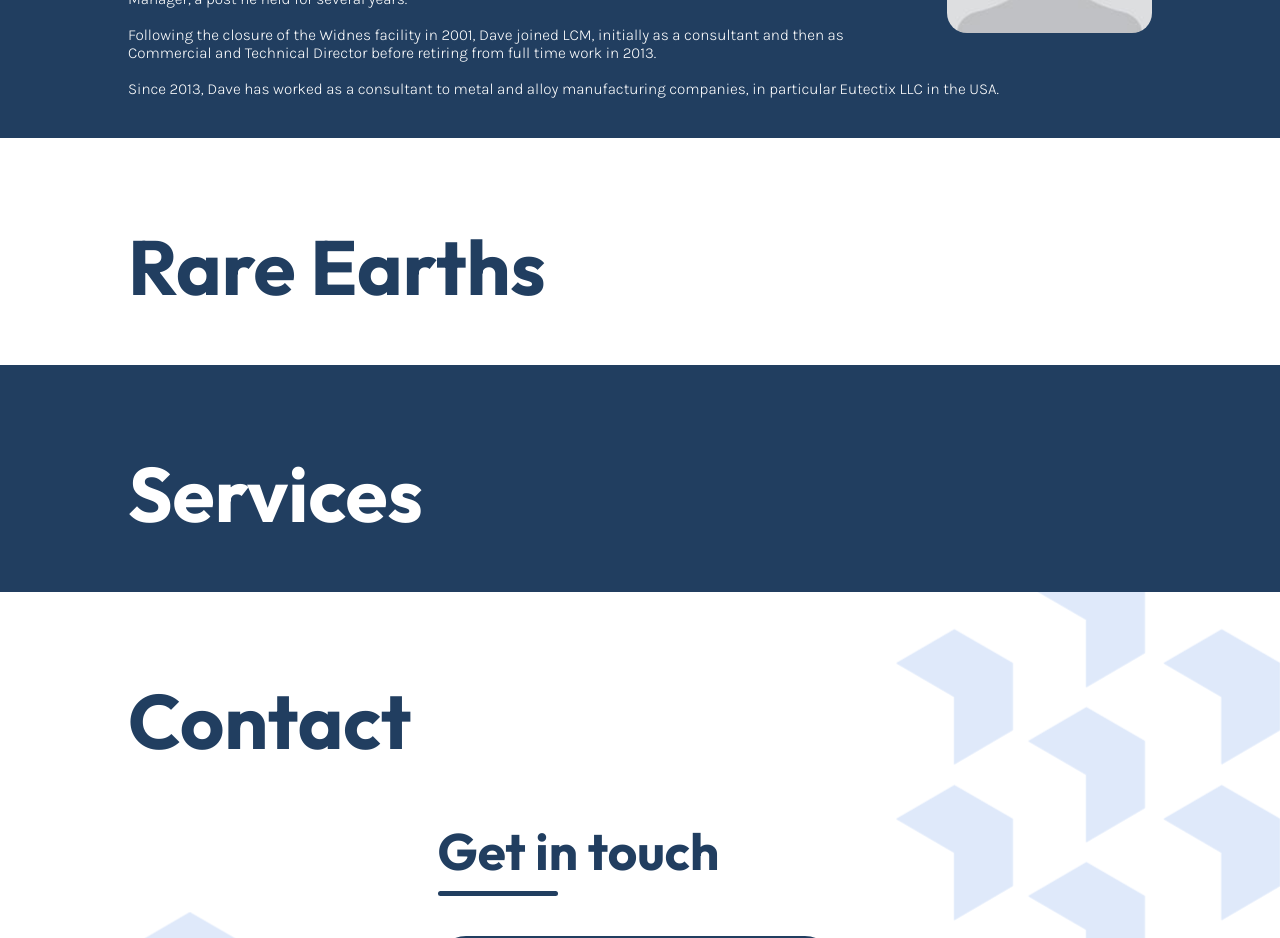
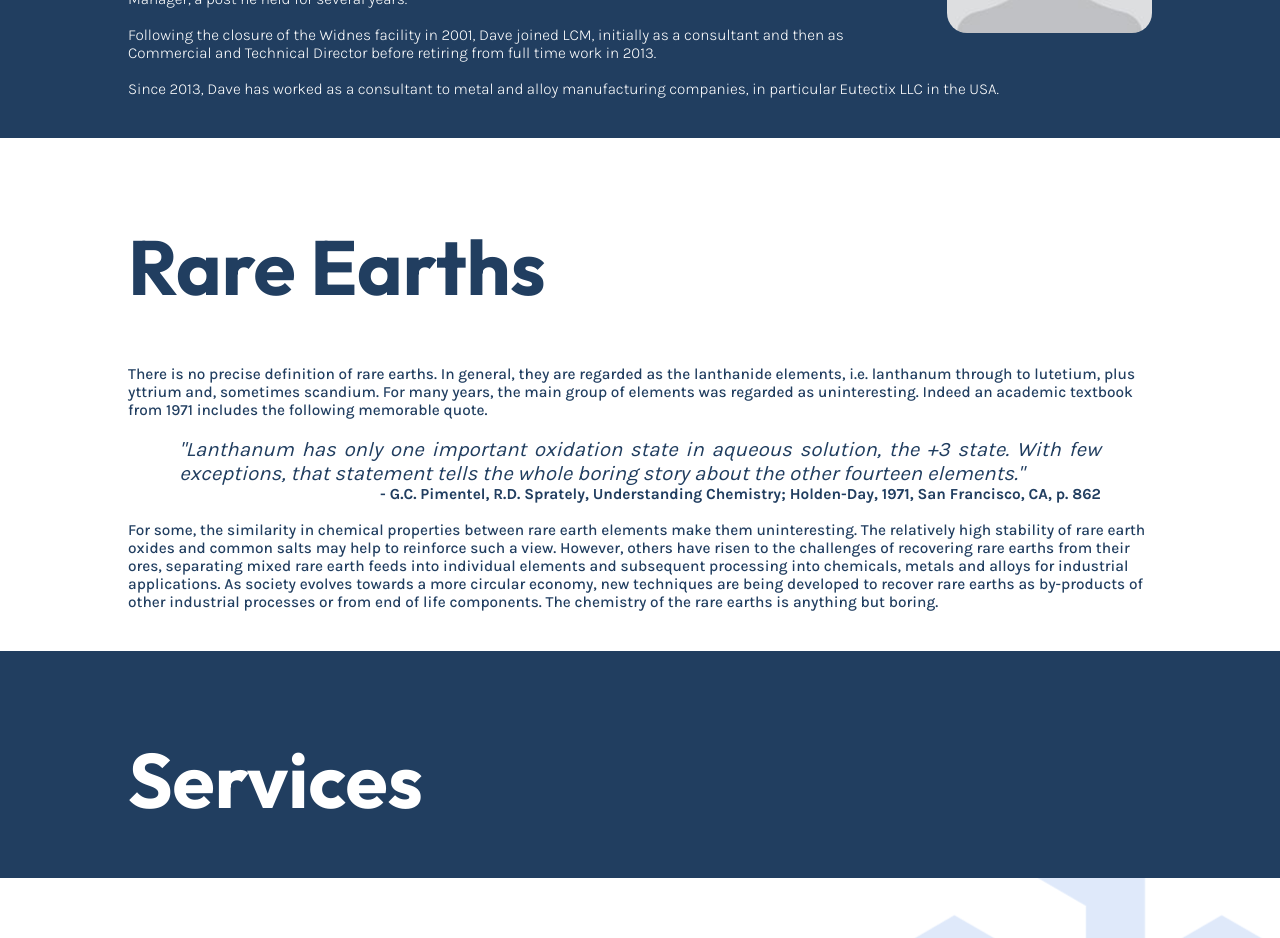
Before and after one commit to david14higgins/Lanthanideas.com, a React (Vite) app: page / in a window 1280 px wide. Shown: the part 3040-3978 px from the top of the page. Built offline with nearby package versions, Linux system fonts and the light colour scheme.

Commit message:
add rare earth intro

```diff
--- a/src/components/RareEarthsPage/RareEarthsPage.css
+++ b/src/components/RareEarthsPage/RareEarthsPage.css
@@ -5,24 +5,120 @@
     color: var(--primary-blue);
 }
 
+.rare-earths-content{
+    margin-bottom: 40px;
+}
+
+.rare-earths-content h3{
+    font-family: "Outfit", sans-serif;
+    color: var(--primary-blue);
+    font-size: 2vw;
+    text-align: center;
+    margin-top: 0;
+    margin-bottom: 20px;
+    font-weight: 500;
+}
+
+.rare-earths-content p {
+    font-family: "Karla", sans-serif;
+    font-weight: 500;
+    font-size: 1vw;
+    color: var(--primary-blue);
+    margin:0;
+}
+
+.quote-container {
+    width: 90%;
+    margin: 0 auto;
+}
+
+p.quote{
+    font-style: italic;
+    font-weight: 400;
+    font-size: 1.3vw;
+    text-align: justify
+}
+
+.quote-caption-container {
+    width: 80%;
+    margin-left: auto;
+}
+
+p.quote-caption {
+    text-align: right;
+    font-weight: 700;
+}
+
+
+/* ----- Responsive Settings ------ */
 
 /* Extra small devices (portrait phones, less than 576px) */
+@media (max-width: 767.98px) {
+    .rare-earths-content h3 {
+        font-size: 6vw;
+        margin-bottom: 40px;
+    }
 
-@media (max-width: 767.98px) {
+    .rare-earths-content br {
+        content: "";
+        margin: 2em;
+        display: block;
+        font-size: 60%;
+    }
 
+    .rare-earths-content p {
+        font-size: 3vw;
+    }
+
+    p.quote{
+        font-size: 4vw;
+    }
 }
 
 /* Medium devices (tablets, 768px and up) */
 @media (min-width: 768px) and (max-width: 991.98px) {
+    .rare-earths-content h3{
+        font-size: 4vw;
+        margin-bottom: 40px;
+    }
 
+    .rare-earths-content p {
+        font-size: 1.6vw;
+    }
+
+    p.quote{
+        font-size: 2vw;
+    }
 }
 
 /* Large devices (desktops, 992px and up) */
 @media (min-width: 992px) and (max-width: 1199.98px) {
+    .rare-earths-content h3{
+        font-size: 4vw;
+        margin-bottom: 40px;
+    }
 
+    .rare-earths-content p {
+        font-size: 1.4vw;
+    }
+
+    p.quote{
+        font-size: 1.8vw;
+    }
 }
 
 /* Extra large devices (large desktops, 1200px and up) */
 @media (min-width: 1200px) and (max-width: 1399.98px) {
+    .rare-earths-content h3{
+        font-size: 4vw;
+        margin-bottom: 40px;
+    }
 
+    .rare-earths-content p {
+        font-size: 1.2vw;
+    }
+
+    p.quote{
+        font-size: 1.6vw;
+    }
 }
--- a/src/components/RareEarthsPage/RareEarthsPage.jsx
+++ b/src/components/RareEarthsPage/RareEarthsPage.jsx
@@ -7,6 +7,16 @@ const RareEarthsPage = () => {
     <div id="rare-earths-page" className="page">
         <div className="content rare-earths-content">
             <h2>Rare Earths</h2>
+            <p>There is no precise definition of rare earths. In general, they are regarded as the lanthanide elements, i.e. lanthanum through to lutetium, plus yttrium and, sometimes scandium. For many years, the main group of elements was regarded as uninteresting. Indeed an academic textbook from 1971 includes the following memorable quote.</p>
+            <br/>
+            <div className="quote-container">
+              <p className="quote">"Lanthanum has only one important oxidation state in aqueous solution, the +3 state. With few exceptions, that statement tells the whole boring story about the other fourteen elements."</p>
+              <div className="quote-caption-container">
+                <p className="quote-caption">- G.C. Pimentel, R.D. Sprately, Understanding Chemistry; Holden-Day, 1971, San Francisco, CA, p. 862 </p>
+              </div>
+            </div>
+            <br/>
+            <p>For some, the similarity in chemical properties between rare earth elements make them uninteresting. The relatively high stability of rare earth oxides and common salts may help to reinforce such a view. However, others have risen to the challenges of recovering rare earths from their ores, separating mixed rare earth feeds into individual elements and subsequent processing into chemicals, metals and alloys for industrial applications. As society evolves towards a more circular economy, new techniques are being developed to recover rare earths as by-products of other industrial processes or from end of life components. The chemistry of the rare earths is anything but boring.</p>
         </div>
     </div>
   )
```
